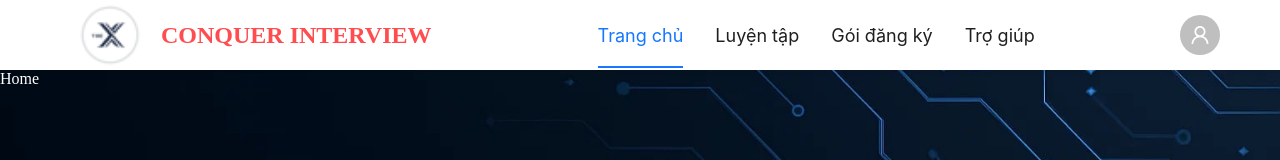
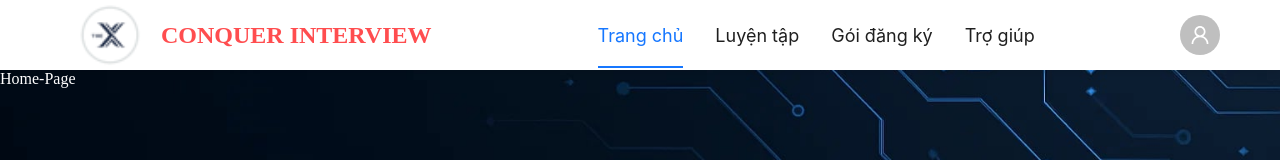
Before and after one commit to Luan0401/conquer_interview, a React (Vite) app: page / in a window 1280 px wide. Shown: the top 160 px of the page. Built offline with nearby package versions, Linux system fonts and the light colour scheme.

Commit message:
update-homepage

```diff
--- a/src/components/Home/index.jsx
+++ b/src/components/Home/index.jsx
@@ -5,7 +5,7 @@ import "./index.css";
 function HomePage() {
   return (
     <div>
-      <div className="home-title">Home</div>
+      <div className="home-title">Home-Page</div>
     </div>
   );
 }
```
